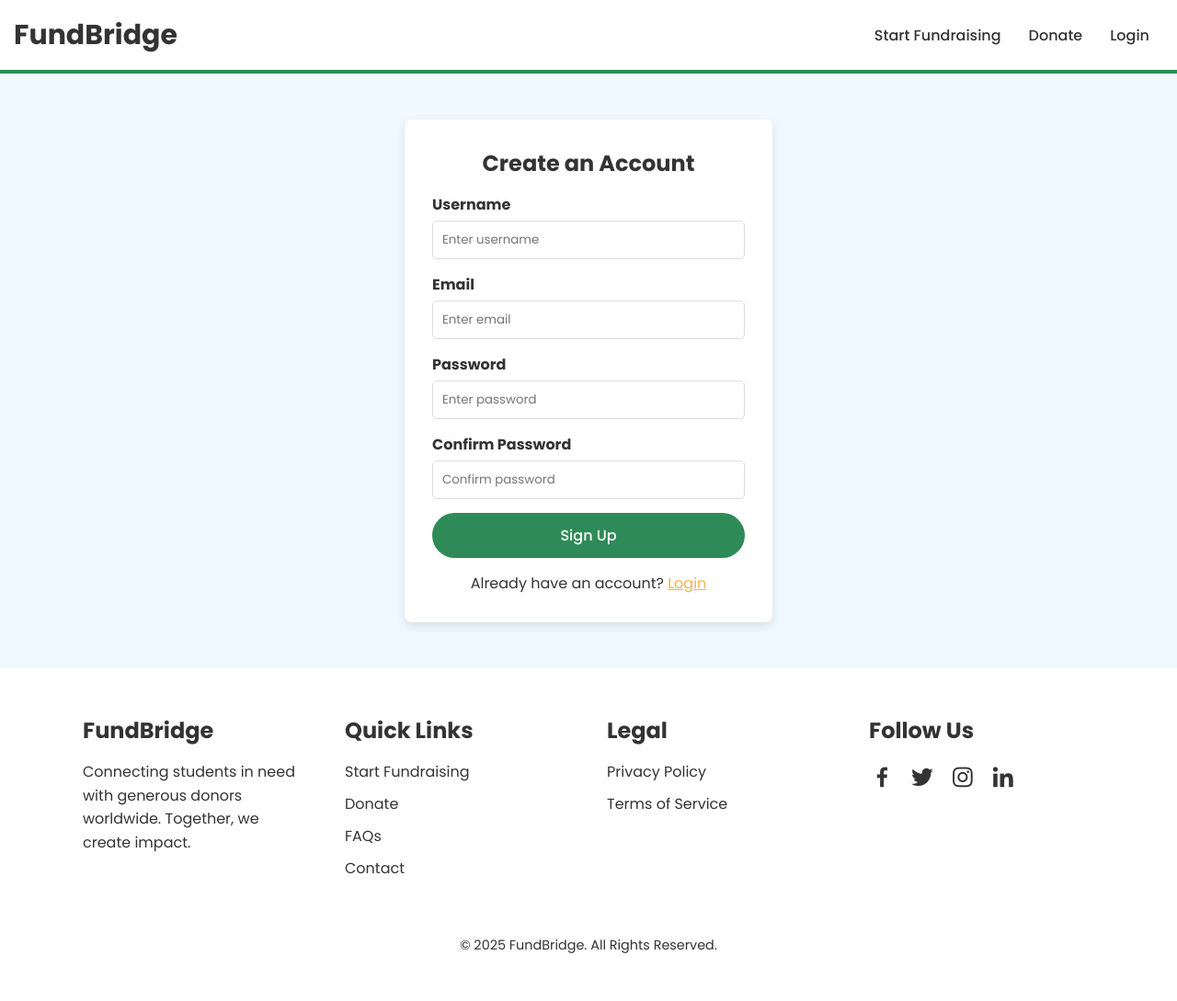
After one commit to mrrobot-pioneer/FundBridge, a Django app: page /signup/ in a window 1280 px wide. The commit adds this page. Shown: the whole page at 92% size. Run offline with Django 5.2, Linux system fonts and the light colour scheme.

Commit message:
add auth pages - signup and login

```diff
--- a/fundbridge/settings.py
+++ b/fundbridge/settings.py
@@ -25,8 +25,7 @@ SECRET_KEY = 'django-insecure-g-gu9rj(khllox4a$z*=!dm+n-y*eb(%$y-2(q-(&e&a7z@g_q
 # SECURITY WARNING: don't run with debug turned on in production!
 DEBUG = True
 
-ALLOWED_HOSTS = ["fundbridge.onrender.com"]
-
+ALLOWED_HOSTS = ["fundbridge.onrender.com", "127.0.0.1"]
 
 # Application definition
 
--- a/fundrequests/forms.py
+++ b/fundrequests/forms.py
@@ -1,5 +1,6 @@
 from django import forms
 from .models import Fundraiser
+from django.contrib.auth.models import User
 
 class FundraiserForm(forms.ModelForm):
     class Meta:
@@ -13,3 +14,42 @@ class FundraiserForm(forms.ModelForm):
             "image": forms.FileInput(attrs={"class": "form-control"}),
             "target_amount": forms.NumberInput(attrs={"class": "form-control", "placeholder": "Set a goal amount"}),
         }
+
+
+class SignupForm(forms.ModelForm):
+    password1 = forms.CharField(
+        label="Password",
+        widget=forms.PasswordInput(attrs={"class": "form-control", "placeholder": "Enter password"}),
+        min_length=8,
+    )
+    password2 = forms.CharField(
+        label="Confirm Password",
+        widget=forms.PasswordInput(attrs={"class": "form-control", "placeholder": "Confirm password"}),
+        min_length=8,
+    )
+
+    class Meta:
+        model = User
+        fields = ["username", "email"]
+        widgets = {
+            "username": forms.TextInput(attrs={"class": "form-control", "placeholder": "Enter username"}),
+            "email": forms.EmailInput(attrs={"class": "form-control", "placeholder": "Enter email"}),
+        }
+
+    def clean_password2(self):
+        """Ensure both passwords match"""
+        password1 = self.cleaned_data.get("password1")
+        password2 = self.cleaned_data.get("password2")
+        if password1 and password2 and password1 != password2:
+            raise forms.ValidationError("Passwords do not match!")
+        return password2
+
+
+class LoginForm(forms.Form):
+    username = forms.CharField(
+        max_length=150,
+        widget=forms.TextInput(attrs={"class": "form-control", "placeholder": "Username"}),
+    )
+    password = forms.CharField(
+        widget=forms.PasswordInput(attrs={"class": "form-control", "placeholder": "Password"}),
+    )
--- a/fundrequests/urls.py
+++ b/fundrequests/urls.py
@@ -1,8 +1,10 @@
 from django.urls import path
-from . import views
+from .views import *
 
 urlpatterns = [
-    path("", views.home, name="home"),
-    path("create/", views.create_fundraiser, name="create_fundraiser"),
-    path("fundraiser/<int:fundraiser_id>/", views.fundraiser_detail, name="fundraiser_detail"),
+    path("", home, name="home"),
+    path("create/", create_fundraiser, name="create_fundraiser"),
+    path("fundraiser/<int:fundraiser_id>/", fundraiser_detail, name="fundraiser_detail"),
+    path("signup/", signup, name="signup"),
+    path("login/", login_view, name="login"),
 ]
--- a/fundrequests/views.py
+++ b/fundrequests/views.py
@@ -1,8 +1,49 @@
 from django.shortcuts import render,get_object_or_404,redirect
 from .models import Fundraiser
-from .forms import FundraiserForm
+from .forms import FundraiserForm,SignupForm,LoginForm
 from django.contrib import messages
+from django.contrib.auth import authenticate, login
 from django.contrib.auth.decorators import login_required
+
+
+def signup(request):
+    if request.method == "POST":
+        form = SignupForm(request.POST)
+        if form.is_valid():
+            user = form.save(commit=False)
+            user.set_password(form.cleaned_data["password1"])
+            user.save()
+
+            login(request, user)  # Log in the user after signup
+            messages.success(request, "Signup successful! Welcome to FundBridge.")
+            return redirect("home")
+
+        else:
+            messages.error(request, "Error signing up. Please check your details and try again!")
+    else:
+        form = SignupForm()
+
+    return render(request, "signup.html", {"form": form})
+
+
+def login_view(request):
+    if request.method == "POST":
+        form = LoginForm(request.POST)
+        if form.is_valid():
+            username = form.cleaned_data["username"]
+            password = form.cleaned_data["password"]
+            user = authenticate(request, username=username, password=password)
+
+            if user is not None:
+                login(request, user)
+                messages.success(request, "Login successful!")
+                return redirect("home")
+            else:
+                messages.error(request, "Invalid username or password. Please try again.")
+    else:
+        form = LoginForm()
+
+    return render(request, "login.html", {"form": form})
 
 
 def home(request):
--- /dev/null
+++ b/static/css/auth.css
@@ -0,0 +1,48 @@
+.auth-container {
+  background: var(--white-color);
+  padding: 30px;
+  border-radius: 8px;
+  box-shadow: 0 4px 10px rgba(0, 0, 0, 0.1);
+  width: 90%;
+  max-width: 400px;
+  margin: 50px auto 0 auto;
+  text-align: center;
+}
+
+.auth-container h2 {
+  margin-bottom: 15px;
+}
+
+.form-group {
+  text-align: left;
+  margin-bottom: 15px;
+}
+
+label {
+  font-weight: bold;
+}
+
+input {
+  width: 100%;
+  padding: 10px;
+  border: 1px solid #ddd;
+  border-radius: 5px;
+  margin-top: 5px;
+}
+
+input:focus {
+  border-color: var(--primary-color);
+}
+
+.auth-container .btn-primary {
+  width: 100%;
+  margin-top: 10px;
+}
+
+.link {
+  margin-top: 15px;
+}
+
+.link a {
+  color: var(--secondary-color);
+}
--- a/static/css/base.css
+++ b/static/css/base.css
@@ -162,7 +162,7 @@ nav ul li a:hover {
 
 /* Footer Section */
 footer {
-  background: var(--primary-color);
+  background: var(--white-color);
   color: white;
   padding: 50px 20px;
   text-align: center;
@@ -178,7 +178,7 @@ footer {
 }
 
 .footer-grid p {
-  color: var(--white-color);
+  color: var(--text-color);
   font-size: 1rem;
   line-height: 1.6;
 }
@@ -187,7 +187,7 @@ footer {
 .footer-section h2,
 .footer-section h3 {
   margin-bottom: 15px;
-  color: var(--white-color);
+  color: var(--text-color);
 }
 
 /* Footer Links */
@@ -202,7 +202,7 @@ footer {
 
 .footer-section ul li a {
   text-decoration: none;
-  color: white;
+  color: var(--text-color);
   font-size: 1rem;
   transition: color 0.3s;
 }
@@ -218,7 +218,7 @@ footer {
 }
 
 .social-icons a {
-  color: white;
+  color: var(--text-color);
   font-size: 1.8rem;
   transition: color 0.3s;
 }
@@ -236,7 +236,7 @@ footer {
 }
 
 .footer-bottom p {
-  color: var(--white-color);
+  color: var(--text-color);
 }
 
 /* Responsive Design */
--- a/templates/base.html
+++ b/templates/base.html
@@ -43,8 +43,12 @@
         <ul id="nav-list">
           <li><a href="{% url 'create_fundraiser' %}">Start Fundraising</a></li>
           <li><a href="#">Donate</a></li>
-          <li><a href="#">FAQs</a></li>
-          <li><a href="#">Contact</a></li>
+          {% if user.is_authenticated %}
+          <li><a href="#">My Account</a></li>
+          <li><a href="#">Logout</a></li>
+          {% else %}
+          <li><a href="{% url 'login' %}">Login</a></li>
+          {% endif %}
         </ul>
       </nav>
     </header>
--- /dev/null
+++ b/templates/signup.html
@@ -0,0 +1,38 @@
+{% extends "base.html" %} {% load static %} {% block title %}Sign Up{%endblock%}
+{% block extra_css %}
+<link rel="stylesheet" href="{% static 'css/auth.css' %}" />
+{% endblock %} {% block content %}
+<div class="auth-container">
+  <h2>Create an Account</h2>
+
+  <form method="POST">
+    {% csrf_token %}
+
+    <div class="form-group">
+      <label for="id_username">Username</label>
+      {{ form.username }}
+    </div>
+
+    <div class="form-group">
+      <label for="id_email">Email</label>
+      {{ form.email }}
+    </div>
+
+    <div class="form-group">
+      <label for="id_password1">Password</label>
+      {{ form.password1 }}
+    </div>
+
+    <div class="form-group">
+      <label for="id_password2">Confirm Password</label>
+      {{ form.password2 }}
+    </div>
+
+    <button type="submit" class="btn-primary">Sign Up</button>
+
+    <p class="link">
+      Already have an account? <a href="{% url 'login' %}">Login</a>
+    </p>
+  </form>
+</div>
+{% endblock %}
```
Also changed, not shown: templates/login.html (added, +28 -0 lines), db.sqlite3.
